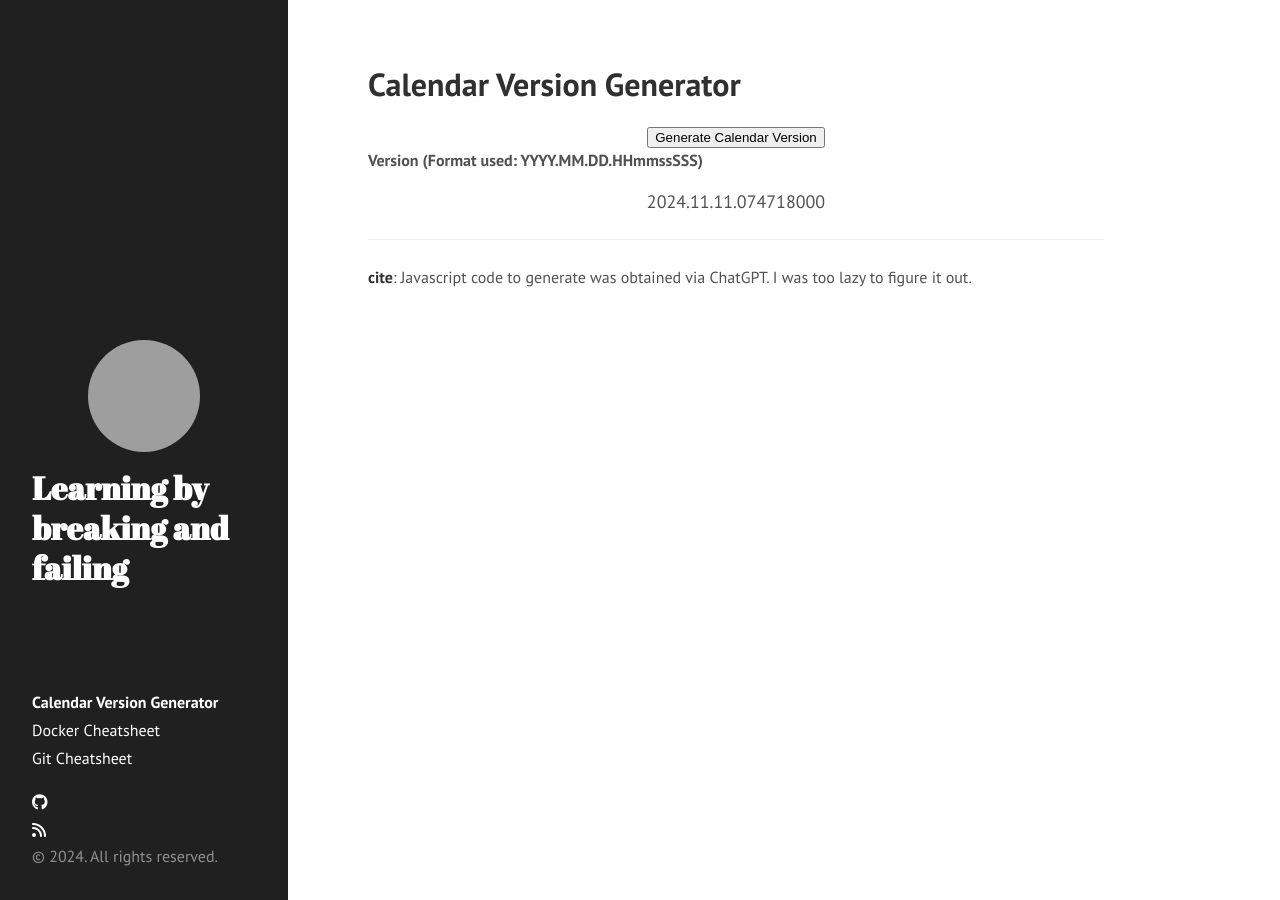
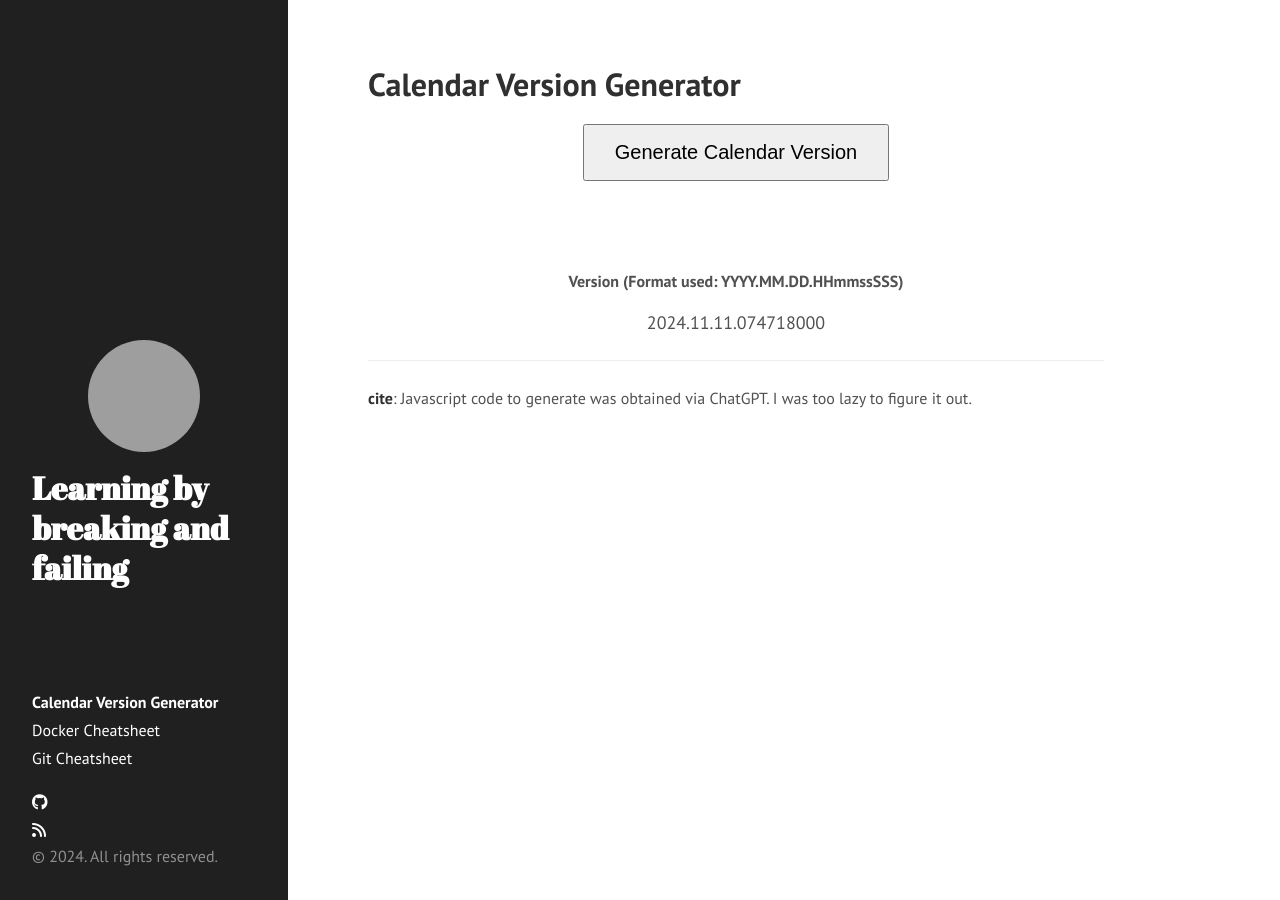
Before and after one commit to slowmonkey/slowmonkey.github.io, a Jekyll site: the page built from sidemenu_pages/calendar-version-generator.md, in a window 1280 px wide. Built offline with Jekyll 4.4.1, drawn with Linux system fonts in a browser that asks for light colours; nearby versions of some CDN libraries; grey boxes are pictures that could not be loaded.

Commit message:
Calendar Version: Making the button bigger

```diff
--- a/sidemenu_pages/calendar-version-generator.md
+++ b/sidemenu_pages/calendar-version-generator.md
@@ -4,10 +4,13 @@ title: Calendar Version Generator
 ---
 
 <div style="text-align: center; margin-top: 20px;">
-    <button id="generateButton">Generate Calendar Version</button>
+    <button id="generateButton" style="padding: 15px 30px; font-size: 20px; cursor: pointer;">Generate Calendar Version</button>
 </div>
 
-<p><b>Version (Format used: YYYY.MM.DD.HHmmssSSS)</b></p>
+<br/>
+<br/>
+<br/>
+<p style="text-align: center;"><b>Version (Format used: YYYY.MM.DD.HHmmssSSS)</b></p>
 <p style="text-align: center; font-size: 18px;"><span id="calenderVersionValue"></span></p>
 
 <!-- Include Day.js from a CDN -->
```
